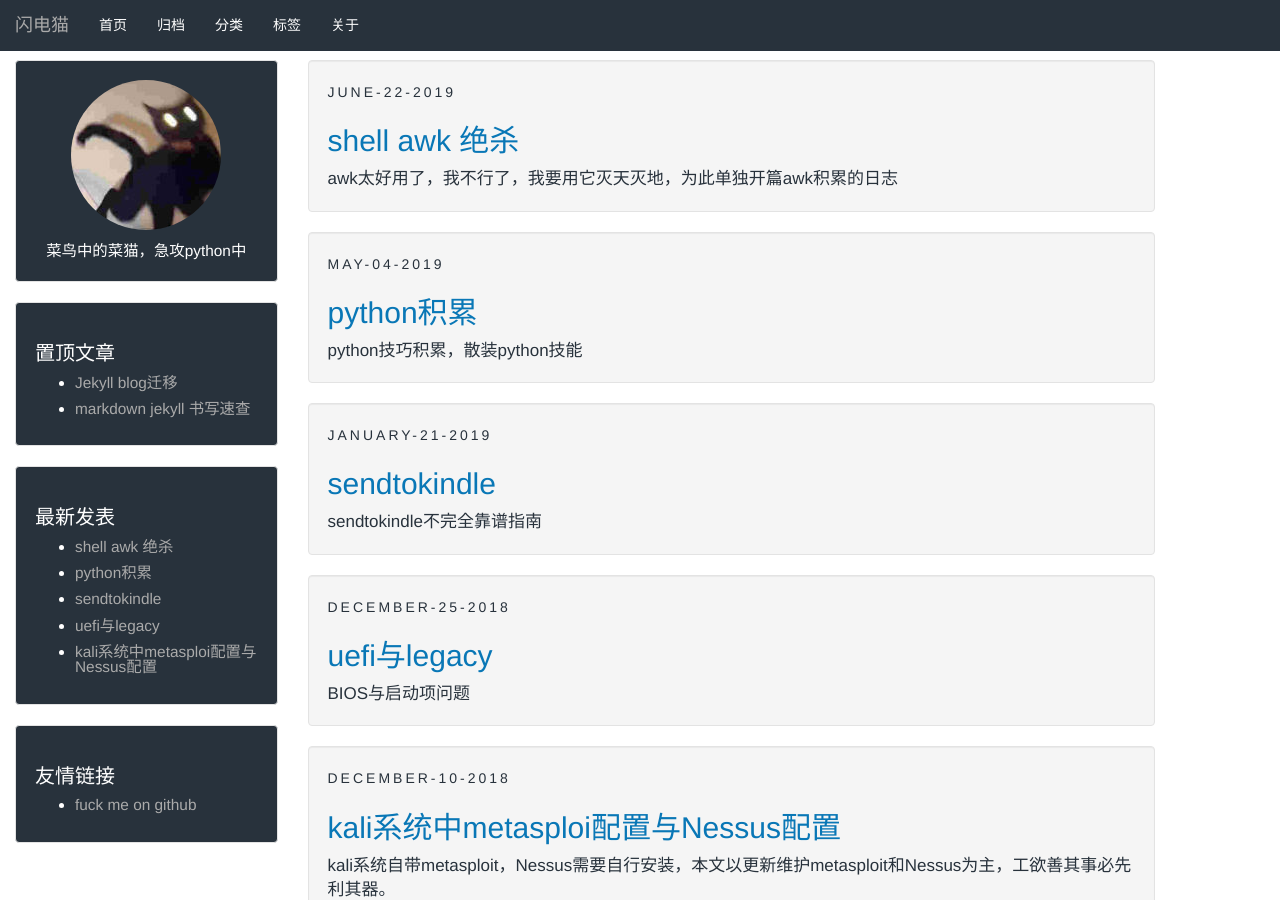
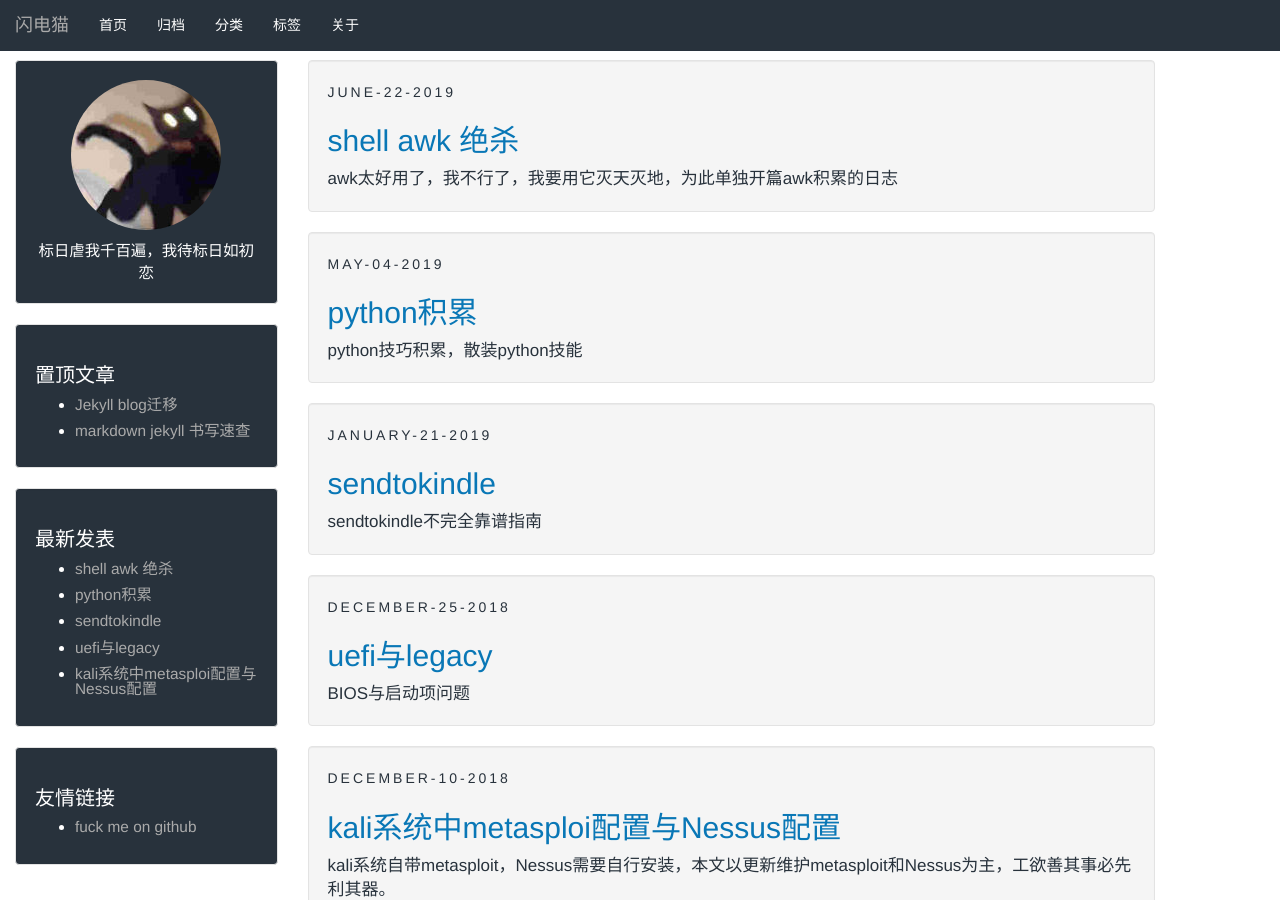
Before and after one commit to qfdmx/qfdmx.github.io, a Jekyll site: the page built from index.html, in a window 1280 px wide and 900 px high. Built offline with Jekyll 4.4.1, drawn with Linux system fonts in a browser that asks for light colours; the list of posts is cut into pages by our own code.

Commit message:
目录待定

```diff
--- a/_config.yml
+++ b/_config.yml
@@ -1,7 +1,7 @@
 # Jekyll configuration
 
 name: 闪电猫
-description: 菜鸟中的菜猫，急攻python中
+description: 标日虐我千百遍，我待标日如初恋
 
 # url is currently only used only for the RSS feed in feed.xml
 url: https://github.com/qfdmx/qfdmx.github.io
```
